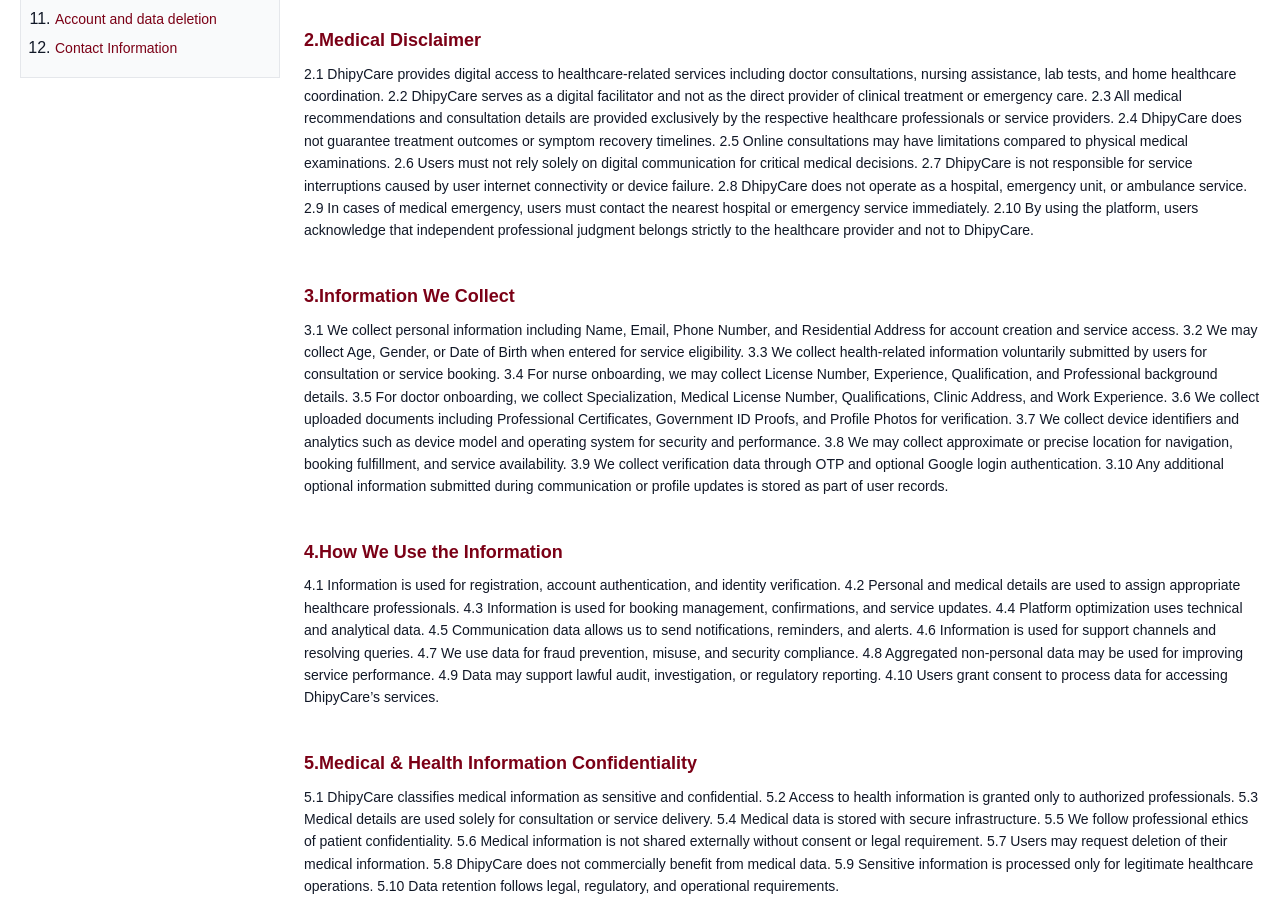
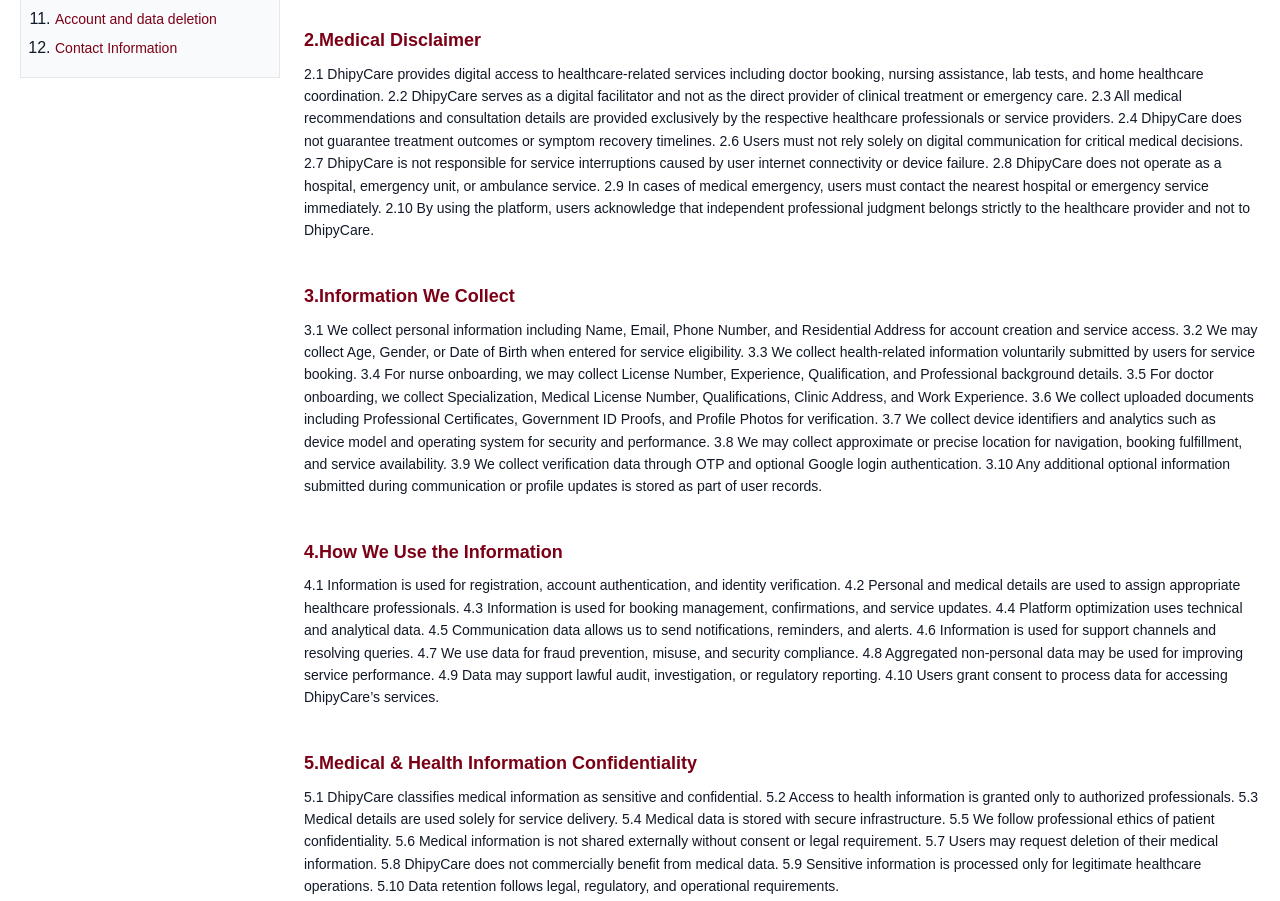
Before and after one commit to Aman15979/dhipycare_Privacy-Policy, a plain HTML site: page index.html in a window 1280 px wide. Shown: the part 559-1460 px from the top of the page. Drawn offline with Linux system fonts and the light colour scheme.

Commit message:
Update index.html
xyz

```diff
--- a/index.html
+++ b/index.html
@@ -73,14 +73,14 @@
             </section>
             <section id="sec2">
                 <h3>2.Medical Disclaimer</h3>
-                <p>2.1 DhipyCare provides digital access to healthcare-related services including doctor consultations,
+                <p>2.1 DhipyCare provides digital access to healthcare-related services including doctor booking,
                     nursing assistance, lab tests, and home healthcare coordination.
                     2.2 DhipyCare serves as a digital facilitator and not as the direct provider of clinical treatment
                     or emergency care.
                     2.3 All medical recommendations and consultation details are provided exclusively by the respective
                     healthcare professionals or service providers.
                     2.4 DhipyCare does not guarantee treatment outcomes or symptom recovery timelines.
-                    2.5 Online consultations may have limitations compared to physical medical examinations.
+
                     2.6 Users must not rely solely on digital communication for critical medical decisions.
                     2.7 DhipyCare is not responsible for service interruptions caused by user internet connectivity or
                     device failure.
@@ -96,7 +96,7 @@
                 <p>3.1 We collect personal information including Name, Email, Phone Number, and Residential Address for
                     account creation and service access.
                     3.2 We may collect Age, Gender, or Date of Birth when entered for service eligibility.
-                    3.3 We collect health-related information voluntarily submitted by users for consultation or service
+                    3.3 We collect health-related information voluntarily submitted by users for  service
                     booking.
                     3.4 For nurse onboarding, we may collect License Number, Experience, Qualification, and Professional
                     background details.
@@ -130,7 +130,7 @@
                 <h3>5.Medical & Health Information Confidentiality</h3>
                 <p>5.1 DhipyCare classifies medical information as sensitive and confidential.
                     5.2 Access to health information is granted only to authorized professionals.
-                    5.3 Medical details are used solely for consultation or service delivery.
+                    5.3 Medical details are used solely for  service delivery.
                     5.4 Medical data is stored with secure infrastructure.
                     5.5 We follow professional ethics of patient confidentiality.
                     5.6 Medical information is not shared externally without consent or legal requirement.
```
